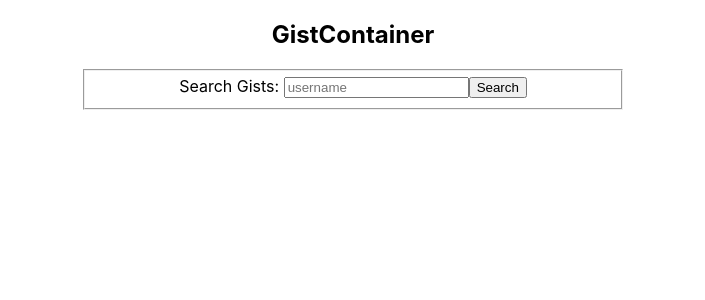
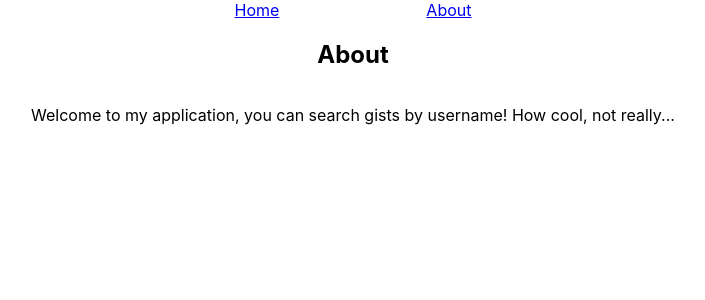
Before and after one commit to ShaneMoyo/gist-render-props, a React (Create React App) app: page /about in a window 1280 px wide. Shown: the top 300 px of the page, without its empty margins (287-992 px from the left). Built offline with nearby package versions, Linux system fonts and the light colour scheme.

Commit message:
add about page.

```diff
--- a/package.json
+++ b/package.json
@@ -8,6 +8,7 @@
     "@testing-library/user-event": "^7.2.1",
     "react": "^16.13.1",
     "react-dom": "^16.13.1",
+    "react-router-dom": "^5.2.0",
     "react-scripts": "3.4.1"
   },
   "scripts": {
--- a/src/App.js
+++ b/src/App.js
@@ -2,11 +2,32 @@ import React from 'react';
 import logo from './logo.svg';
 import './App.css';
 import GistContainer from './components/gists/GistContainer';
+import About from './components/about/About';
+import {
+  BrowserRouter as Router,
+  Route,
+  Switch,
+  Link,
+} from 'react-router-dom';
 
 function App() {
   return (
     <div className="App">
-      <GistContainer/>
+      <Router>
+        <nav style={{
+          margin: 'auto',
+          width: '30%',
+          display: 'flex',
+          'justify-content': 'space-around',
+        }}>
+          <Link to="/">Home</Link>
+          <Link to="/about">About</Link>
+        </nav>
+        <Switch>
+          <Route path='/about' component={() => About}/>
+          <Route path='/' component={GistContainer}/>
+        </Switch>
+      </Router>
     </div>
   );
 }
--- /dev/null
+++ b/src/components/about/About.js
@@ -0,0 +1,18 @@
+import React from 'react';
+
+const About = (
+    <section style={{
+        margin: 'auto',
+        width: '80%',
+        display: 'flex',
+        'justify-content': 'center',
+        'flex-direction': 'column'
+    }}>
+        <h1>About</h1>
+        <p>
+            Welcome to my application, you can search gists by username! How cool, not really...
+        </p>
+    </section>
+);
+
+export default About;
--- a/src/components/gists/GistContainer.js
+++ b/src/components/gists/GistContainer.js
@@ -33,7 +33,7 @@ class GistContainer extends Component {
         const { loading, error, gists } = this.state;
         return (
             <section>
-                <h1>GistContainer</h1>
+                <h1>Gists</h1>
                 <Search search={this.handleSearch} loading={loading} error={error}/>
                 <Gists gists={gists}/>
             </section>
```
Also changed, not shown: 1 other file (tests, documents, lock files or other folders).
